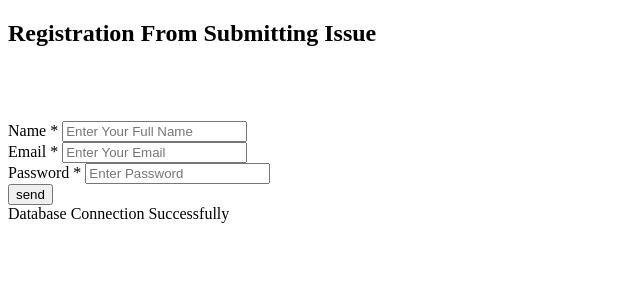
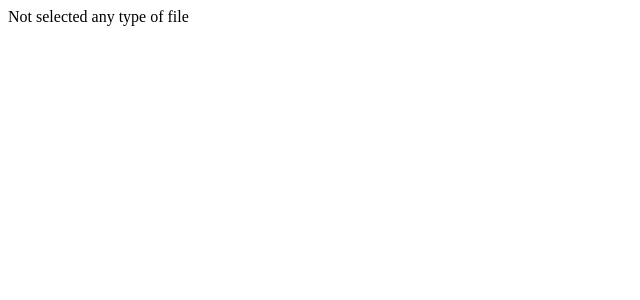
Before and after one commit to DevloperTarek/php-form-handling, a PHP site: page / in a window 1280 px wide. Shown: the top 300 px of the page, without its empty margins (0-640 px from the left). Run offline with PHP 8.4, Linux system fonts and the light colour scheme.

Commit message:
file uploading issue

```diff
--- a/index.php
+++ b/index.php
@@ -1,47 +1,26 @@
-<!DOCTYPE html>
-<html lang="en">
-<head>
-    <meta charset="UTF-8">
-    <meta name="viewport" content="width=device-width, initial-scale=1.0">
-    <title>Registratoin Form</title>
-</head>
-<body>
-    <form action="access.php" method="post">
-        <div class="container">
-            <h2 class="form-title">Registration From Submitting Issue</h2>
-            <br>
-            <br>
-            <br>
-            <div class="form-input">
-                <label for="name">Name *</label>
-                <input type="text" name="name" id="name" require placeholder="Enter Your Full Name" />
-            </div>
-            <div class="form-input">
-                <label for="email">Email *</label>
-                <input type="email" name="email" id="email" require placeholder="Enter Your Email" />
-            </div>
-            <div class="form-input">
-                <label for="password">Password *</label>
-                <input type="password" name="password" id="password" require placeholder="Enter Password" />
-            </div>
-            <input type="submit" value="send" />
-        </div>
-    </form>
+<?php
+        if(isset($_FILES['file'])){
+            $file = $_FILES['file'];
+            //File Related Data
+            $filename = $file['name'];
+            $temp_path = $file['tmp_name'];
+            $size = $file['size'];
+            $error = $file['error'];
 
-    <?php
-        $host = "localhost";
-        $username = "root";
-        $password = "";
-        $database = "registrationdb";
+            $upload_folder = "upload/";
+            $destination = $upload_folder . basename($filename);
 
-        // Database Connection
-        $conn = new mysqli($host,$username,$password,$database);
-        // Connection Checking
-        if($conn->connect_error){
-            die("Connection Failed" . $conn->connect_error);
+            //File move to Server
+            if($error === 0){
+                if(move_uploaded_file($temp_path,$destination)){
+                    echo "File Uploaded successfully";
+                }else{
+                    echo "File Uploading Have a Serious Issue for not Uploading";
+                }
+            }else{
+                echo "File Uploading Have an Error Throw";
+            }
         }else{
-            echo "Database Connection Successfully";
+            echo "Not selected any type of file";
         }
-    ?>
-</body>
-</html>
+?>
--- /dev/null
+++ b/index.txt
@@ -0,0 +1 @@
+hey I'm Tarek Hossain. From bogura city . I have 2 Years Of Experience in this way.
--- /dev/null
+++ b/newFile.txt
@@ -0,0 +1 @@
+my name is tarek hossain . I'm a student of Honours from Bangladesh National University
```
Also changed, not shown: cancel.php (+12 -2 lines), register.php (+17 -45 lines).
